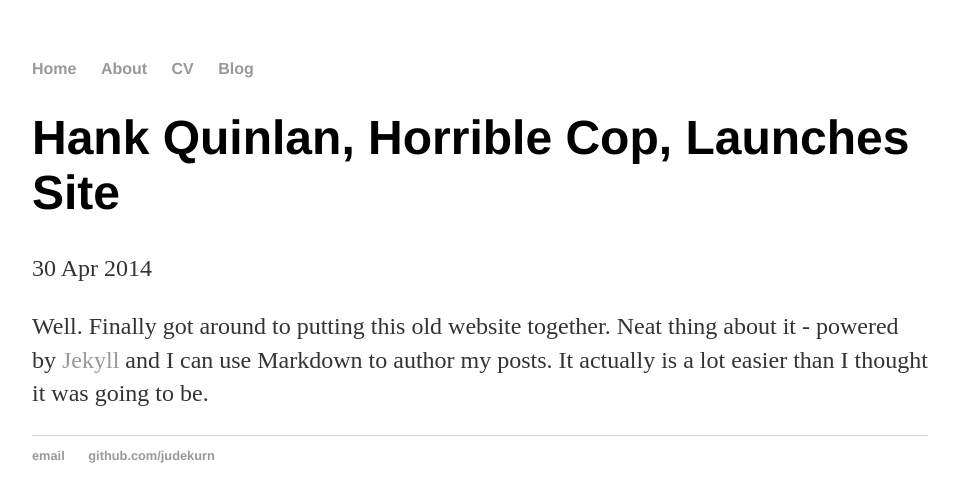
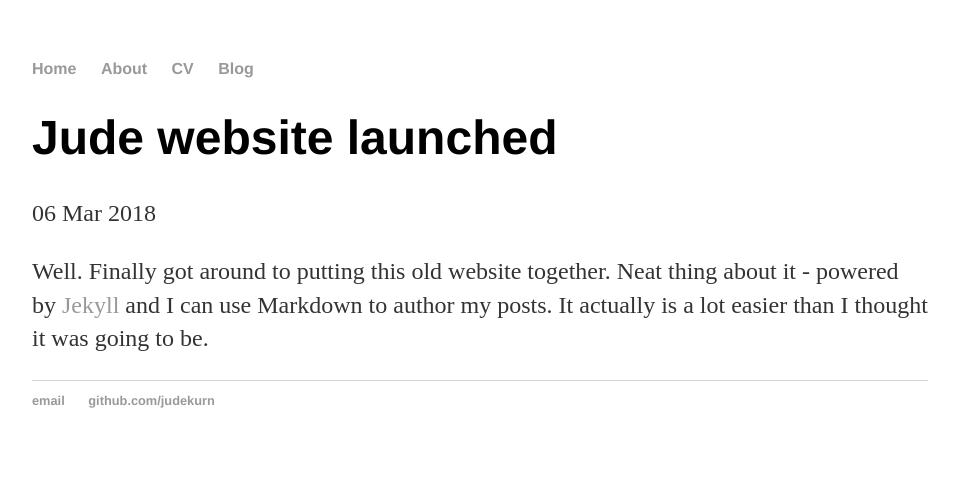
Before and after one commit to judekurn/judekurn.github.io, a Jekyll site: the page built from _posts/2018-03-07-Site-Launch.md, in a window 1280 px wide. Shown: the top 502 px of the page, without its empty margins (160-1119 px from the left). Built offline with Jekyll 4.4.1, drawn with Linux system fonts in a browser that asks for light colours.

Commit message:
Update 2018-03-07-Site-Launch.md

```diff
--- a/_posts/2018-03-07-Site-Launch.md
+++ b/_posts/2018-03-07-Site-Launch.md
@@ -1,7 +1,7 @@
 ---
 layout: post
-title: "Hank Quinlan, Horrible Cop, Launches Site"
-date: 2014-04-30
+title: "Jude website launched"
+date: 2018-03-06
 ---
 
 Well. Finally got around to putting this old website together. Neat thing about it - powered by [Jekyll](http://jekyllrb.com) and I can use Markdown to author my posts. It actually is a lot easier than I thought it was going to be.
```
